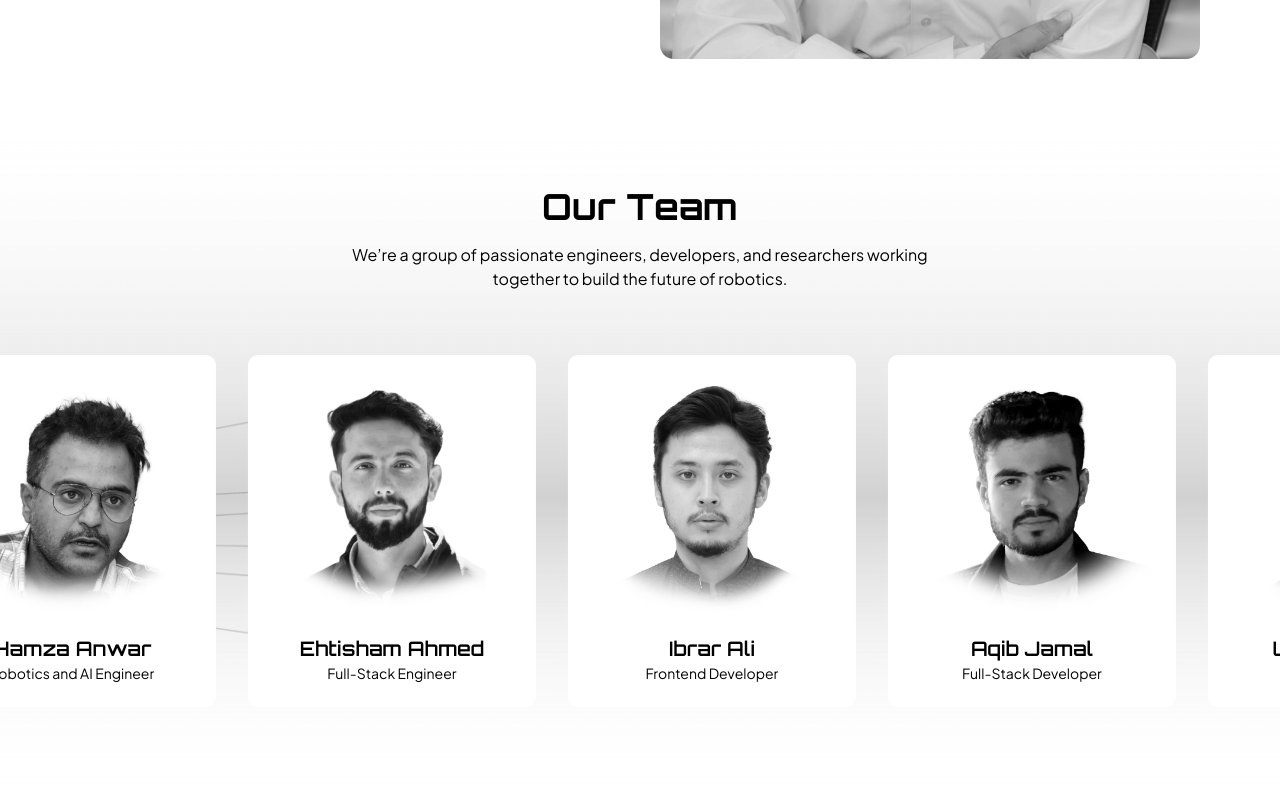
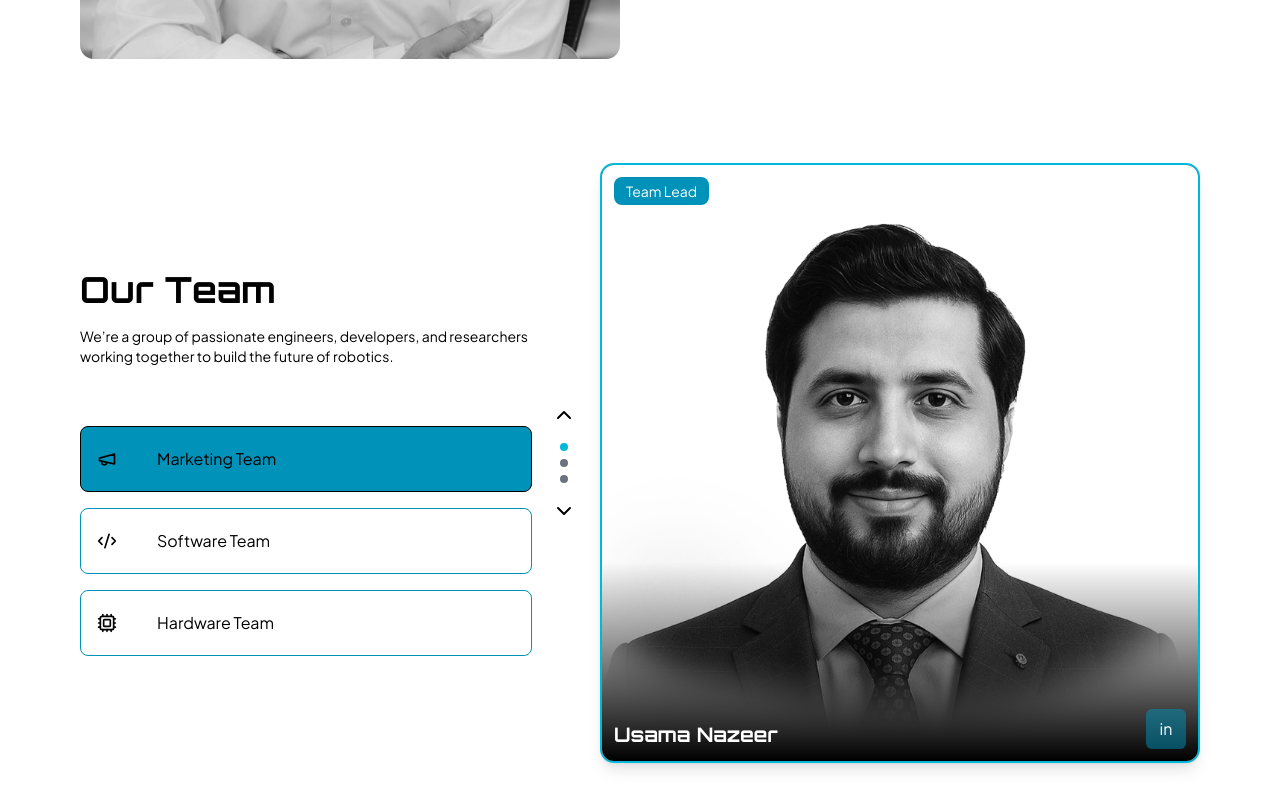
Before and after one commit to CARLTek/carlteck-website, a Next.js app: page /about in a window 1280 px wide. Shown: the part 1740-2540 px from the top of the page. Built offline with nearby package versions, Linux system fonts and the light colour scheme.

Commit message:
update team section

```diff
--- a/app/about/page.tsx
+++ b/app/about/page.tsx
@@ -16,8 +16,7 @@ export default function AboutPage() {
       <OverviewSection />
       <MissionVisionSection />
       <FounderSection />
-      <OurTeamSection />
-      {/*<TeamSection />*/}
+      <TeamSection />
       <GalleryPromoSection />
       <CallToActionSection />
       <Footer />
--- a/app/components/about/FounderSection.tsx
+++ b/app/components/about/FounderSection.tsx
@@ -6,6 +6,9 @@ import BigImage from "../BigImage";
 const FounderSection = () => {
   return (
     <section className="flex flex-col md:flex-row items-center justify-between gap-10  py-16 px-10 lg:px-20 dr-screen">
+       {/* Right Side Image */}
+      <BigImage link="/AnayatUllah.jpg" width={800} height={800}/>
+
       {/* Left Side Content */}
       <div className="md:w-1/2 space-y-4 text-center md:text-left">
         <h5 className="text-cyan-500 text-sm uppercase tracking-widest">Our Founder & CEO</h5>
@@ -17,8 +20,7 @@ const FounderSection = () => {
         </p>
       </div>
 
-      {/* Right Side Image */}
-      <BigImage link="/AnayatUllah.jpg" width={800} height={800}/>
+
 
     </section>
   );
--- a/app/components/about/TeamSection.tsx
+++ b/app/components/about/TeamSection.tsx
@@ -1,6 +1,6 @@
 "use client";
 import { useState } from "react";
-import { ChevronUp, ChevronDown, Megaphone, Code2, Cpu } from "lucide-react";
+import { ChevronUp, ChevronDown, Megaphone, Code2, Cpu, ChevronLeft, ChevronRight } from "lucide-react";
 import { motion } from "framer-motion";
 
 const teams = {
@@ -8,19 +8,19 @@ const teams = {
     {
       name: "Usama Nazeer",
       role: "Team Lead",
-      image: "/dummy1.jpg",
+      image: "/usama nazeer.png",
       description:
-        "Helloooo world.Helloooo world.Helloooo world.Helloooo world.Helloooo world.",
+        "Usama Nazeer holds an MBA in Marketing and has studied at BUITEMS. With strong expertise in digital marketing, he currently leads the Marketing Team at CARL TECK.",
       socials: {
-        linkedin: "#",
+        linkedin: "https://www.linkedin.com/in/usama-nazeer-146733167/",
       },
     },
     {
       name: "Afnan Nadeem",
       role: "Business Development Manager",
-      image: "/dummy2.jpg",
+      image: "/Afnan.png",
       description:
-        "Helloooo world.Helloooo world.Helloooo world.Helloooo world.Helloooo world..",
+        "",
       socials: {
         linkedin: "#",
       },
@@ -28,9 +28,9 @@ const teams = {
     {
       name: "Bawar Khan",
       role: "Field Assistant",
-      image: "/bawar-khan.jpg",
+      image: "/Bawar.png",
       description:
-        "Helloooo world.Helloooo world.Helloooo world.Helloooo world.Helloooo world..",
+        "",
       socials: {
         linkedin: "#",
       },
@@ -40,9 +40,9 @@ const teams = {
     {
       name: "Ehtisham Ahmed",
       role: "Sr. Full-Stack Engineer",
-      image: "/ehtisham-ahmed.jpg",
+      image: "/Ehtisham.png",
       description:
-        "Helloooo world.Helloooo world.Helloooo world.Helloooo world.Helloooo world.",
+        "Ehtisham Ahmed is a Senior Full-Stack Developer at CARL TECK with 5 years of industry experience. He holds a BS in Computer Science from BUITEMS.",
       socials: {
         linkedin: "https://www.linkedin.com/in/ehtishamahmed/",
       },
@@ -50,9 +50,9 @@ const teams = {
     {
       name: "Ibrar Ali",
       role: "Full-Stack Developer",
-      image: "/ibrar-ali.jpg",
+      image: "/Ibrar.png",
       description:
-        "One of the most prestigious programmer in the world",
+        "Ibrar Ali is a full-stack developer at CARL TECK. He has experience working with startups and has also contributed to projects at DHA Quetta. He completed his BSCS from BUITEMS.",
       socials: {
         linkedin: "https://www.linkedin.com/in/ibrarli/",
       },
@@ -60,9 +60,9 @@ const teams = {
     {
       name: "Aqib Jamal",
       role: "ML Engineer",
-      image: "/aqib-jamal.jpeg",
+      image: "/Aqib.png",
       description:
-        "Hello",
+        "Aqib Jamal is a Machine Learning Engineer at CARL TECK. He has worked on numerous ML projects and holds a BSCS degree from BUITEMS.",
       socials: {
         linkedin: "https://www.linkedin.com/in/aqib-jamal-252802289/",
       },
@@ -72,29 +72,29 @@ const teams = {
     {
       name: "Hamza Anwar",
       role: "Robotics and AI Engineer",
-      image: "/dummy1.jpg",
+      image: "/hamza.png",
       description:
-        "Helloooo world.Helloooo world.Helloooo world.Helloooo world.Helloooo world.",
+        "Hamza Anwar is a Senior Robotics and AI Engineer at CARL TECK with 10 years of industry experience. He holds an MS in Electronics Engineering from BUITEMS",
       socials: {
         linkedin: "https://www.linkedin.com/in/hamza-anwar-32454a22b/",
       },
     },
     {
-      name: "Usama Ahmed",
+      name: "Osama Ahmed",
       role: "Sr. Robotics Engineer",
-      image: "/dummy2.jpg",
+      image: "/usama ahmed.png",
       description:
-        "Helloooo world.Helloooo world.Helloooo world.Helloooo world.Helloooo world..",
+        "Osama Ahmed is a Senior Robotics Engineer at CARL TECK. He has worked with PTCL, VIVO, and Elektro Control Industries with 10 years of experience. He holds an MS in Electronics Engineering from BUITEMS.",
       socials: {
-        linkedin: "#",
+        linkedin: "https://www.linkedin.com/in/osama-ahmed-1163821a5/",
       },
     },
     {
       name: "Shahrukh Hussain",
       role: "Robotics Engineer",
-      image: "/shahrukh-hussain.jpeg",
+      image: "/shahrukh.png",
       description:
-        "Washal",
+        "Shahrukh Hussain is a Robotics Engineer at CARL TECK. He holds a BS in Electronics Engineering from BUITEMS.",
       socials: {
         linkedin: "https://www.linkedin.com/in/shahrukhh442/",
       },
@@ -127,7 +127,7 @@ export default function TeamSection() {
   };
 
   return (
-    <section className="bg-black text-white min-h-screen flex flex-col lg:flex-row justify-between items-center gap-10 px-10 lg:px-20">
+    <section className=" flex flex-col lg:flex-row justify-between items-center gap-5 px-10 lg:px-20 py-10">
       <div className="w-full lg:w-1/2 text-center lg:text-left ">
         <h2 className="text-4xl font-bold mb-4">Our Team</h2>
         <p className="text-sm mb-15">
@@ -150,30 +150,32 @@ export default function TeamSection() {
                 activeTeam === team ? "bg-cyan-600" : "border-cyan-600"
               }`}
             >
-              <span className="text-white">{teamIcons[team]}</span>
-              <span className="text-left capitalize">{team} Team</span>
+              <span className="text-black dark:text-white">{teamIcons[team]}</span>
+              <span className="text-left  capitalize ">{team} Team</span>
             </button>
           ))}
         </div>
       </div>
 
-      <div className="w-full lg:w-2/3 flex flex-row items-center justify-center gap-6 relative">
-        <div className="flex flex-col items-center gap-4">
+      <div className="w-full lg:w-2/3 flex flex-col lg:flex-row items-center justify-end gap-6 relative">
+        <div className="flex flex-row lg:flex-col items-center gap-4">
           <button onClick={handlePrev}>
-            <ChevronUp />
+            <ChevronUp className="hidden lg:block"/>
+            <ChevronLeft className="lg:hidden" />
           </button>
-          <div className="flex flex-col gap-2">
+          <div className="flex flex-row lg:flex-col gap-2">
             {currentTeam.map((_, i) => (
               <div
                 key={i}
                 className={`w-2 h-2 rounded-full ${
-                  i === activeIndex ? "bg-cyan-500" : "bg-white"
+                  i === activeIndex ? "bg-cyan-500" : "bg-gray-500 dark:bg-white"
                 }`}
               ></div>
             ))}
           </div>
           <button onClick={handleNext}>
-            <ChevronDown />
+            <ChevronDown className="hidden lg:block"/>
+            <ChevronRight className="lg:hidden" />
           </button>
         </div>
 
@@ -182,7 +184,7 @@ export default function TeamSection() {
           initial={{ opacity: 0, y: 10 }}
           animate={{ opacity: 1, y: 0 }}
           exit={{ opacity: 0, y: -10 }}
-          className="relative group overflow-hidden rounded-xl w-[600px] h-[600px] bg-gray-800 shadow-lg"
+          className="relative group overflow-hidden rounded-xl w-auto h-auto md:w-[600px] md:h-[600px] bg-gray-800 border-2 border-cyan-500 shadow-lg"
         >
           <img
             src={member.image}
@@ -202,7 +204,7 @@ export default function TeamSection() {
               href={member.socials.linkedin}
               target="_blank"
               rel="noreferrer"
-              className="bg-cyan-600/50 w-10 h-10 flex justify-center z-100 items-center rounded-sm"
+              className="bg-cyan-600/50 text-white w-10 h-10 flex justify-center z-100 items-center rounded-sm"
             >
               in
             </a>
```
